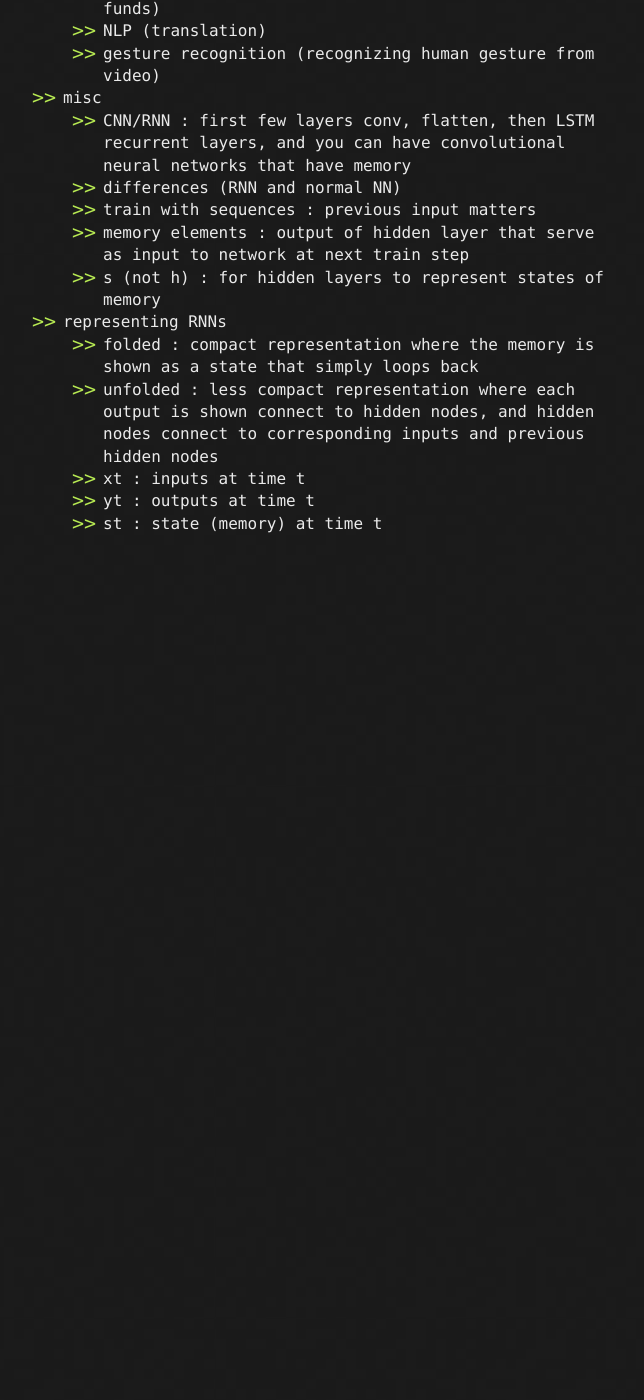
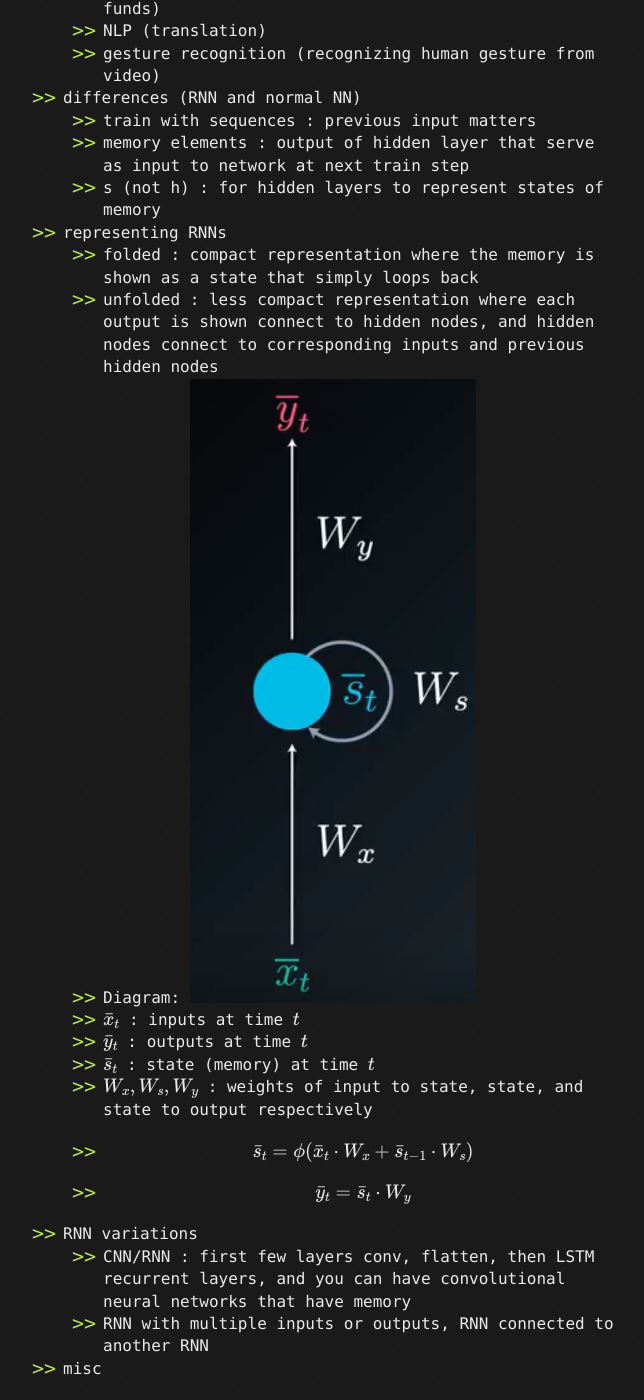
Before and after one commit to LivingProgram/ml-notes, a Jekyll site: the page built from chapter-3/index.md, in a window 1280 px wide and 1400 px high, scrolled down 810 px. Shown: the whole window, without its empty margins (317-961 px from the left). Built offline with Jekyll 4.4.1, drawn with Linux system fonts in a browser that asks for light colours; our own code applies the rules of GitHub Pages for plain Markdown files; formulas are drawn with MathJax 3; the repository's description, which GitHub fills in, is left out; before the commit the page ends 1365 px from its top, so only the background shows below that.

Commit message:
update notes

```diff
--- a/chapter-3/index.md
+++ b/chapter-3/index.md
@@ -14,15 +14,21 @@
   - time series prediction (traffic = waze, movie selection = netflix, stock market conditions = hedge funds)
   - NLP (translation)
   - gesture recognition (recognizing human gesture from video)
-- misc
-  - CNN/RNN : first few layers conv, flatten, then LSTM recurrent layers, and you can have convolutional neural networks that have memory
-  - differences (RNN and normal NN)
+- differences (RNN and normal NN)
   - train with sequences : previous input matters
   - memory elements : output of hidden layer that serve as input to network at next train step
   - s (not h) : for hidden layers to represent states of memory
 - representing RNNs
   - folded : compact representation where the memory is shown as a state that simply loops back
   - unfolded : less compact representation where each output is shown connect to hidden nodes, and hidden nodes connect to corresponding inputs and previous hidden nodes
-  - xt : inputs at time t
-  - yt : outputs at time t
-  - st : state (memory) at time t
+  - Diagram: ![ml-notes_22](/images/ml-notes_22.png)
+  - $$\bar{x}_{t}$$ : inputs at time $$t$$
+  - $$\bar{y}_{t}$$ : outputs at time $$t$$
+  - $$\bar{s}_{t}$$ : state (memory) at time $$t$$
+  - $$W_{x}, W_{s}, W_{y}$$ : weights of input to state, state, and state to output respectively
+  - $$\bar{s}_{t}=\phi(\bar{x}_{t}\cdot W_{x} + \bar{s}_{t-1}\cdot W_{s})$$
+  - $$\bar{y}_{t}=\bar{s}_{t}\cdot W_{y}$$
+- RNN variations
+  - CNN/RNN : first few layers conv, flatten, then LSTM recurrent layers, and you can have convolutional neural networks that have memory
+  - RNN with multiple inputs or outputs, RNN connected to another RNN
+- misc
```
Also changed, not shown: images/ml-notes_22.png (added).
